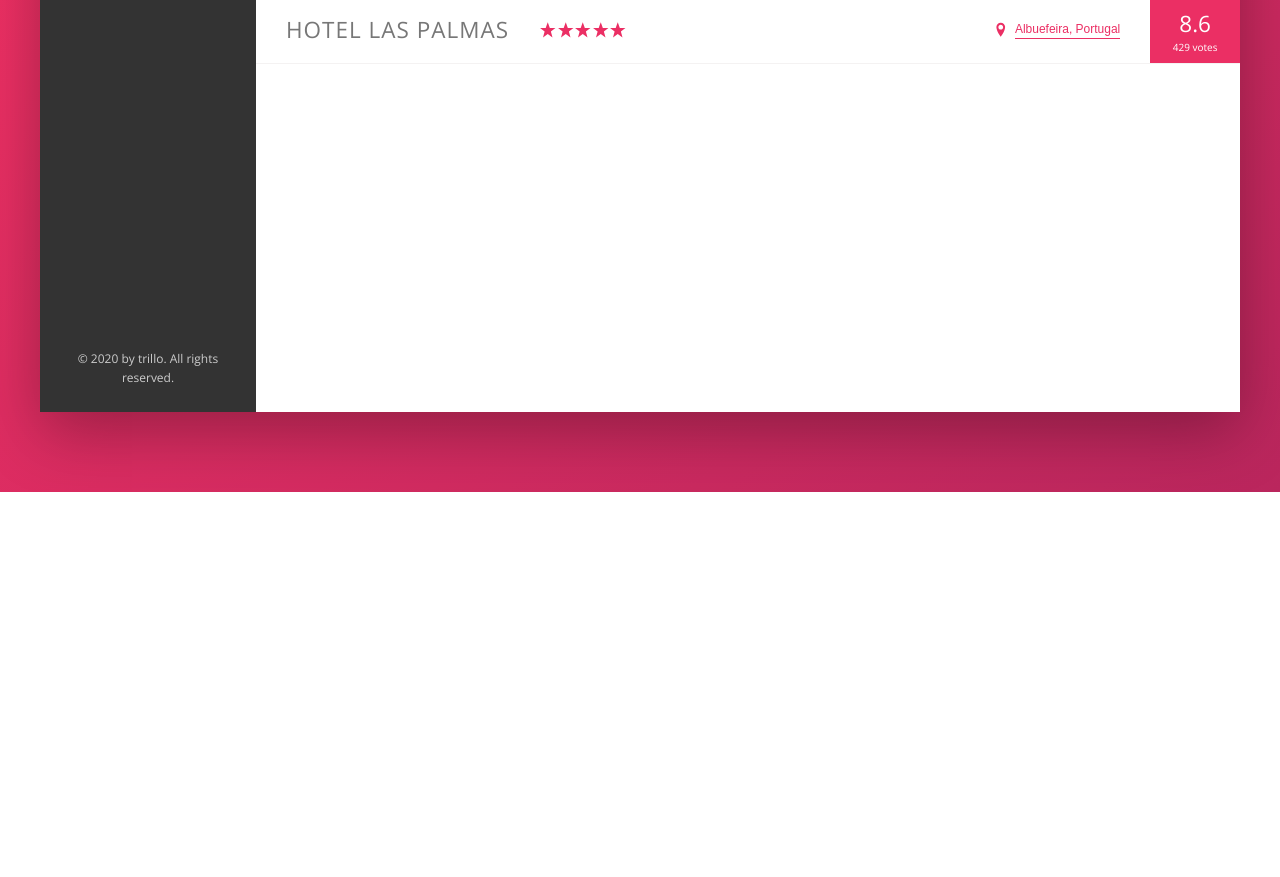
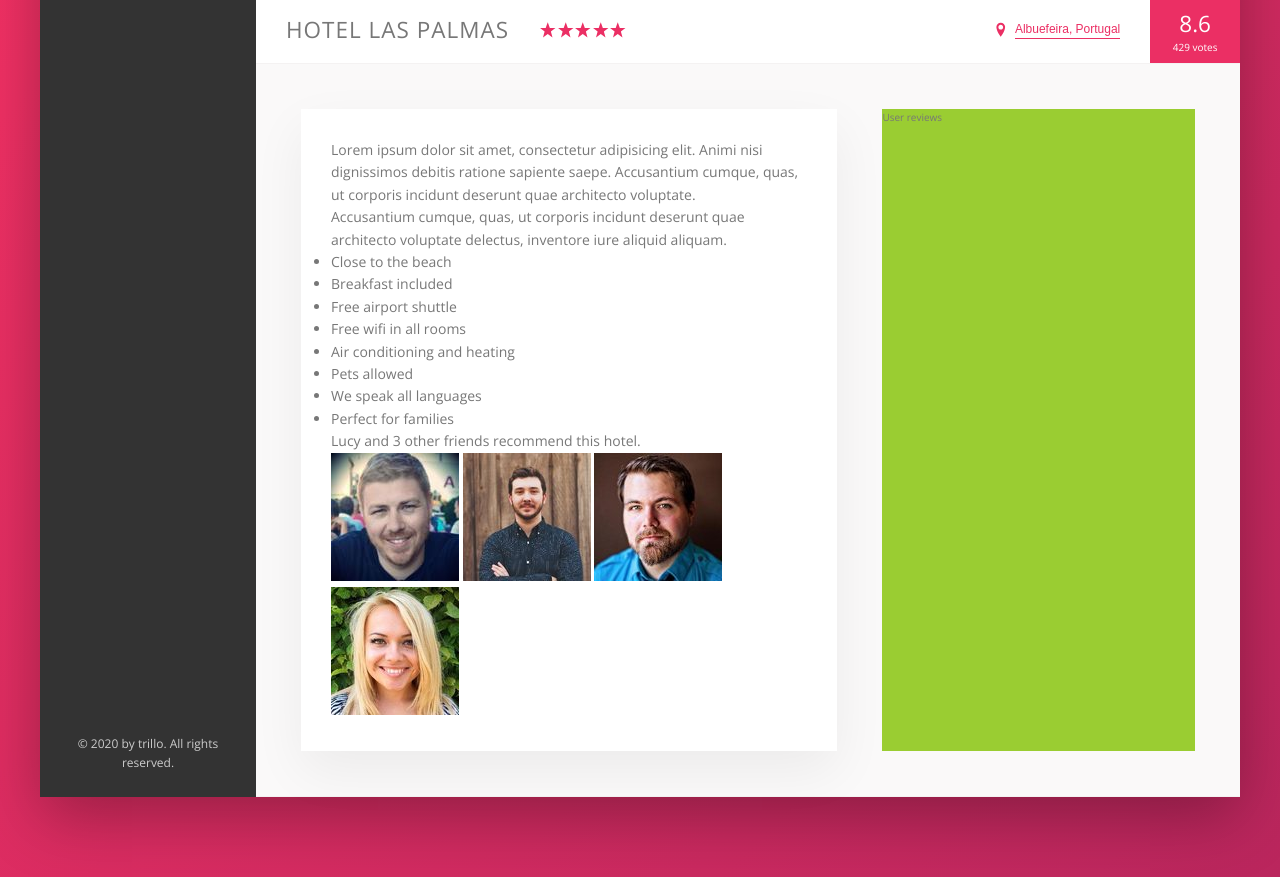
Before and after one commit to lawrencedovin/trillo, a website: page index.html in a window 1280 px wide. Shown: the part 538-1415 px from the top of the page. Before the commit the page ends 1030 px from the top, so only its background shows below. Drawn offline with nearby package versions, Linux system fonts and the light colour scheme.

Commit message:
Initial content for Decription

```diff
--- a/index.html
+++ b/index.html
@@ -136,7 +136,45 @@
                         <div class="overview__rating-average">8.6</div>
                         <div class="overview_rating-count">429 votes</div>
                     </div>
+                </div>
 
+                <div class="detail">
+                    <div class="description">
+                        <p class="paragraph">
+                            Lorem ipsum dolor sit amet, consectetur adipisicing elit. Animi nisi dignissimos debitis
+                            ratione sapiente saepe. Accusantium cumque, quas, ut corporis incidunt deserunt quae
+                            architecto voluptate.
+                        </p>
+                        <p class="paragraph">
+                            Accusantium cumque, quas, ut corporis incidunt deserunt quae architecto voluptate
+                            delectus, inventore iure aliquid aliquam.
+                        </p>
+                        <ul class="list">
+                            <li class="list__item">Close to the beach</li>
+                            <li class="list__item">Breakfast included</li>
+                            <li class="list__item">Free airport shuttle</li>
+                            <li class="list__item">Free wifi in all rooms</li>
+                            <li class="list__item">Air conditioning and heating</li>
+                            <li class="list__item">Pets allowed</li>
+                            <li class="list__item">We speak all languages</li>
+                            <li class="list__item">Perfect for families</li>
+                        </ul>
+                        <div class="recommend">
+                            <p class="recommend__count">
+                                Lucy and 3 other friends recommend this hotel.
+                            </p>
+                            <div class="recommend__friends">
+                                <img src="img/user-3.jpg" alt="Friend 1" class="recommend__photo">
+                                <img src="img/user-4.jpg" alt="Friend 2" class="recommend__photo">
+                                <img src="img/user-5.jpg" alt="Friend 3" class="recommend__photo">
+                                <img src="img/user-6.jpg" alt="Friend 4" class="recommend__photo">
+                            </div>
+                        </div>
+                    </div>
+
+                    <div class="user-reviews">
+                        User reviews
+                    </div>
                 </div>
             </main>
         </div>
--- a/sass/_base.scss
+++ b/sass/_base.scss
@@ -26,7 +26,10 @@ Grey dark 3: #999
     --color-grey-dark-2: #777;
     --color-grey-dark-3: #999;
 
-    --shadow-dark: 0 2rem 6rem rgba(0, 0, 0, .3);
+    --shadow-dark: 0 2rem 6rem rgba(0,0,0,.3);
+    --shadow-light: 0 2rem 5rem rgba(0,0,0,.06);
+
+    --border-bottom-line: 1px solid var(--color-grey-light-2);
 }
 
 * {
--- a/sass/_components.scss
+++ b/sass/_components.scss
@@ -210,7 +210,7 @@
 .overview {
     display: flex;
     align-items: center;
-    border-bottom: 1px solid var(--color-grey-light-2);
+    border-bottom: var(--border-bottom-line);
 
     &__heading {
         font-size: 2.25rem;
--- a/sass/_layout.scss
+++ b/sass/_layout.scss
@@ -12,7 +12,7 @@
     font-size: 1.4rem;
     height: 7rem;
     background-color: #fff;
-    border-bottom: 1px solid var(--color-grey-light-2);
+    border-bottom: var(--border-bottom-line);
 
     display: flex;
     justify-content: space-between;
@@ -34,7 +34,27 @@
 }
 
 .hotel-view {
-    height: 80rem;
     background-color: #fff;
     flex: 1;
 }
+
+.detail {
+    display: flex;
+    padding: 4.5rem;
+    background-color: var(--color-grey-light-1);
+    border-bottom: var(--border-bottom-line)
+}
+
+.description {
+    font-size: 1.4rem;
+    background-color: #fff;
+    box-shadow: var(--shadow-light);
+    padding: 3rem;
+    flex: 0 0 60%;
+    margin-right: 4.5rem;
+}
+
+.user-reviews {
+    background-color: yellowgreen;
+    flex: 1;
+}
```
Also changed, not shown: css/style.css.
